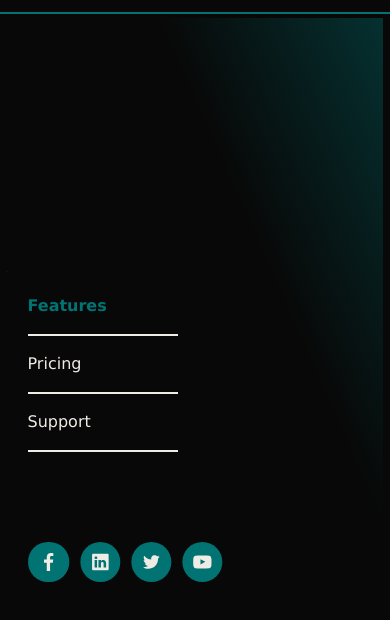
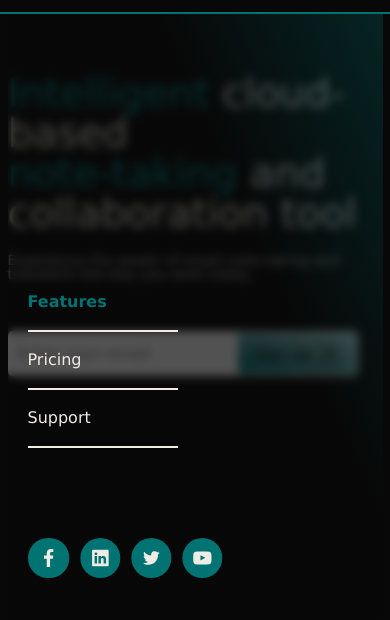
Before and after one commit to parsa-sbg/smart-notes, a website: page index.html in a window 390 px wide. Both pictures are taken after a click on the element 363 px from the left and 34 px from the top of the page. Shown: the part 56-676 px from the top of the page. Drawn offline with nearby package versions, Linux system fonts and the light colour scheme.

Commit message:
add blur to mobile menu

```diff
--- a/app-responsive.css
+++ b/app-responsive.css
@@ -31,9 +31,25 @@
 
         padding: 2rem;
 
+        backdrop-filter: blur(5px);
+
+        z-index: -1;
+        transition: all 500ms ease;
+    }
+    .menu::after{
+        content: ' ';
+        width: 100%;
+        height: 100%;
+        position: absolute;
+        left: 0;
+        right: 0;
+        top: 0;
+        bottom: 0;
+
         background-image: linear-gradient(to top right ,var(--bg-color) 70% , var(--main-color) 150%);
         z-index: -1;
-        transition: all 500ms ease;
+        opacity: .7;
+
     }
     .menu-item{
         border-bottom: 2px solid var(--text-color);
@@ -50,7 +66,7 @@
         display: flex;
     }
     .menu--open{
-        top: 115% !important;
+        top: 104% !important;
     }
 
 
```
